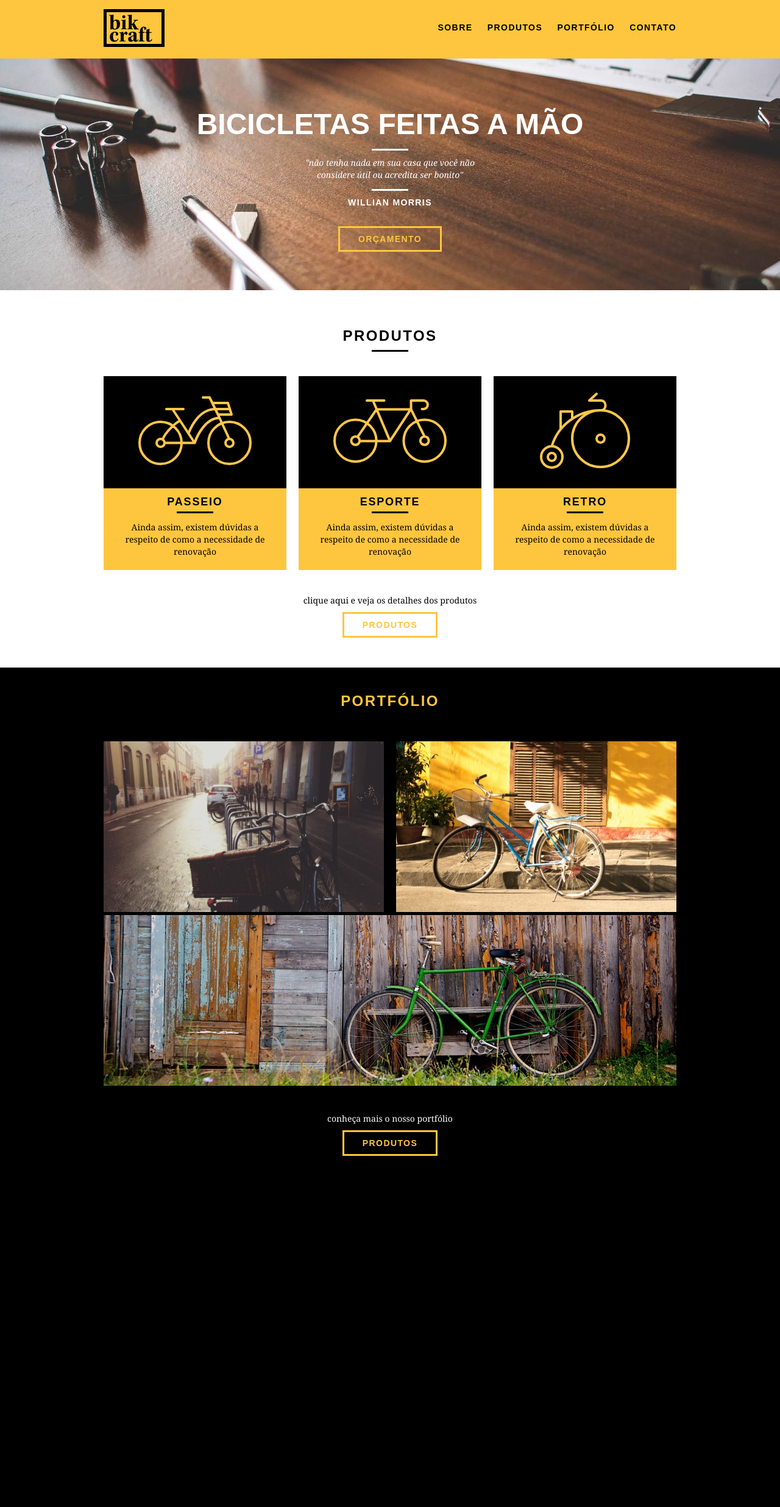
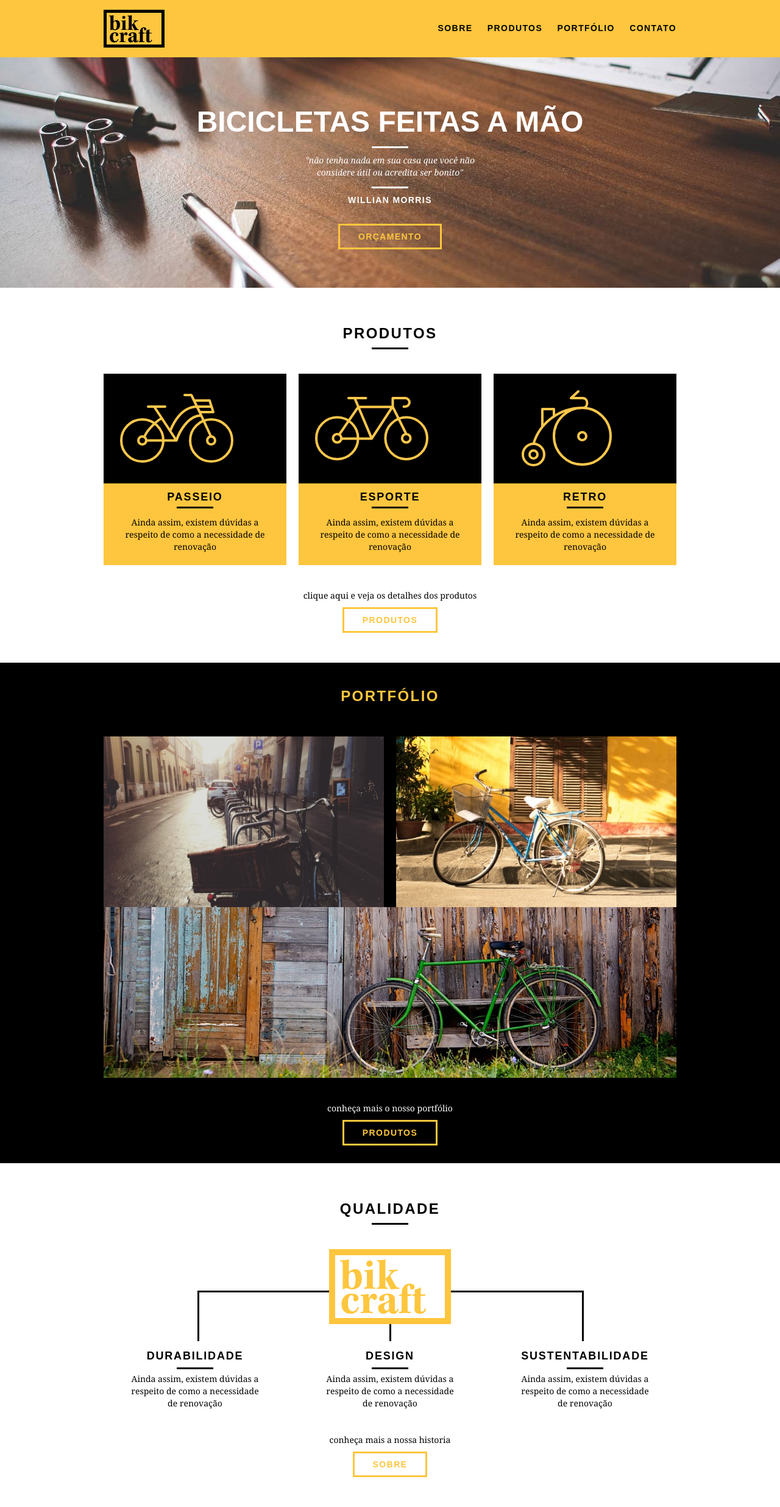
Before and after one commit to GabrielSilva2012/bikcraft, a PHP site: page / in a window 1280 px wide. Shown: the whole page at 61% size. Before the commit the page ends 1896 px from the top, so only its background shows below. Run offline with PHP 8.4, Linux system fonts and the light colour scheme.

Commit message:
Criando parte de Qualidade

```diff
--- a/css/style.css
+++ b/css/style.css
@@ -47,6 +47,9 @@ p {
   font-size: 14px;
   line-height: 20px;
 }
+img {
+  display: block;
+}
 
 /*Header*/
 
@@ -55,7 +58,7 @@ p {
   top: 0;
   width: 100%;
   background: #fec63e;
-  padding: 15px 0;
+  padding: 16px 0;
   z-index: 10;
 }
 
@@ -89,7 +92,7 @@ color: #fff;
   height: 380px;
   background: url("../img/bg.jpg") no-repeat;
   background-size: cover;
-  margin-top: 96px;
+  margin-top: 92px;
   text-align: center;
   padding-top: 80px;
 }
@@ -195,3 +198,48 @@ color: #fff;
 .portfolio .call p {
   color:#fff
 }
+
+.qualidade {
+  padding: 60px 0px;
+}
+
+.qualidade::after {
+  content: "";
+  width: 634px;
+  height: 83px;
+  display: block;
+  background: url("../img/linhas.svg") no-repeat center;
+  position: absolute;
+  top: 209px;
+  right: 162px;
+  z-index: -1;
+}
+
+.qualidade img {
+  margin: 0 auto;
+}
+
+.qualidade_lista {
+  padding-top: 20px;
+}
+.qualidade_lista li{
+  text-align: center;
+  padding: 0 40px;
+}
+.qualidade_lista li h3{
+  font-weight: bold;
+  font-size: 18px;
+  line-height: 25px;
+  text-transform: uppercase;
+  letter-spacing: .1em;
+  margin-top: 20px ;
+
+}
+.qualidade_lista li h3:after{
+  content: "";
+  display: block;
+  width: 60px;
+  height: 3px;
+  background: #000;
+  margin: 6px auto;
+}
--- a/index.html
+++ b/index.html
@@ -88,6 +88,29 @@
     </div>
 
   </section>
+  <section class="qualidade container">
+    <h2 class="subtitulo">Qualidade</h2>
+    <img src="img/bikcraft-qualidade.svg" alt="Bikcraft">
+    <ul class="qualidade_lista">
+      <li class="grid-1-3">
+        <h3> Durabilidade</h3>
+        <p>Ainda assim, existem dúvidas a respeito de como a necessidade de renovação</p>
+      </li>
+      <li class="grid-1-3">
+        <h3> Design</h3>
+        <p>Ainda assim, existem dúvidas a respeito de como a necessidade de renovação</p>
+      </li>
+      <li class="grid-1-3">
+        <h3> Sustentabilidade</h3>
+        <p>Ainda assim, existem dúvidas a respeito de como a necessidade de renovação</p>
+      </li>
+    </ul>
+    <div class="call">
+      <p>conheça mais a nossa historia</p>
+      <a href="sobre.html" class="btn btn-preto">Sobre</a>
+    </div>
+
+  </section>
 
 </body>
 
```
